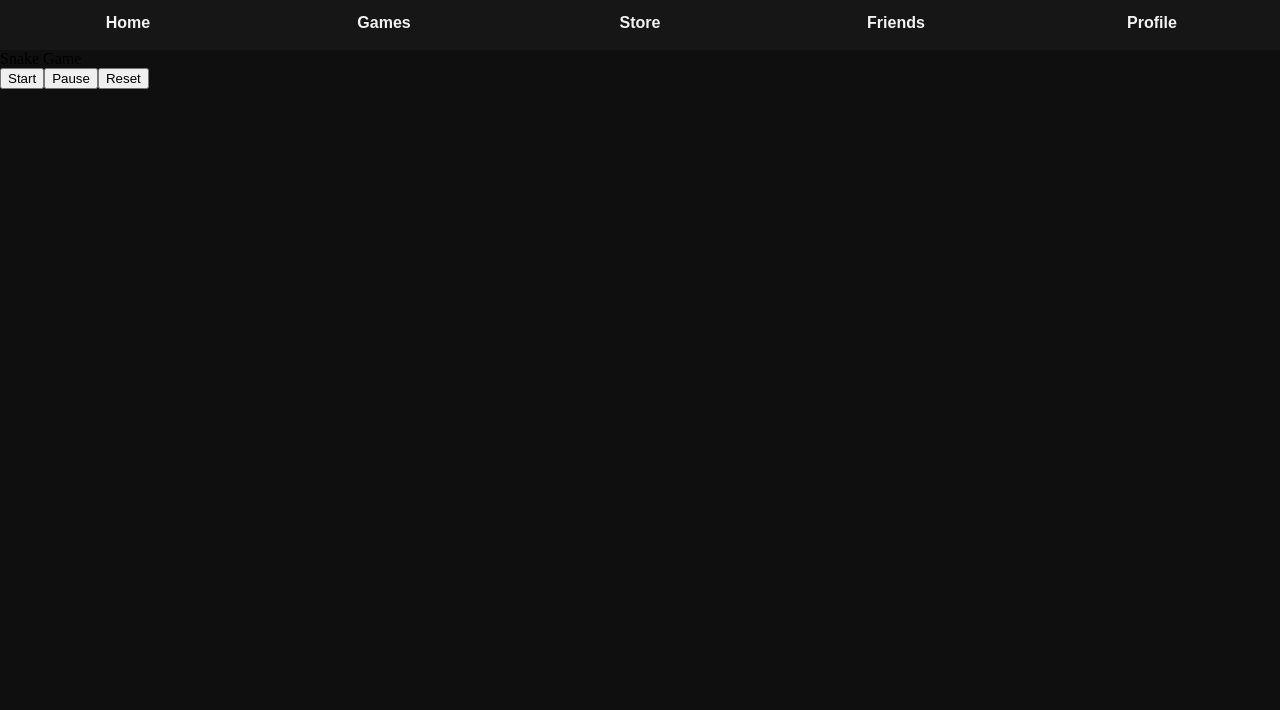
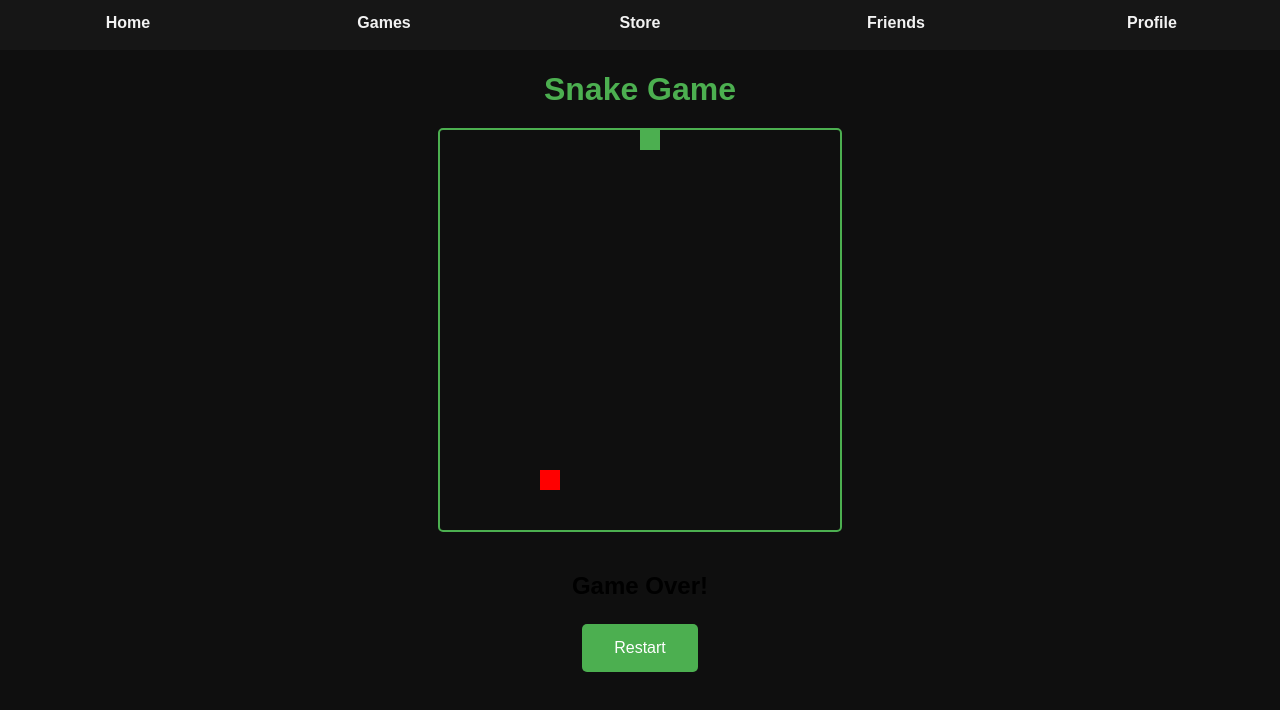
Before and after one commit to TylerM1011/planeta, a Next.js app: page /games/snake-game in a window 1280 px wide. Both pictures are taken after a click on the button "Start". Shown: the top 710 px of the page. Built offline with nearby package versions, Linux system fonts and the light colour scheme.

Commit message:
Made snake game

```diff
--- a/src/app/games/snake-game/page.js
+++ b/src/app/games/snake-game/page.js
@@ -1,16 +1,11 @@
 "use client";
-import { useState, useEffect } from "react";
+import React from "react";
+import SnakeGame from "/src/components/SnakeGame.js";
 
-export default function SnakeGame() {
+export default function Home() {
   return (
     <div>
-      {" "}
-      Snake Game
-      <div>
-        <button>Start</button>
-        <button>Pause</button>
-        <button>Reset</button>
-      </div>
+      <SnakeGame />
     </div>
   );
 }
--- /dev/null
+++ b/src/components/SnakeGame.js
@@ -0,0 +1,135 @@
+import React, { useState, useEffect, useRef } from "react";
+import styles from "./SnakeGame.module.css";
+
+const CANVAS_SIZE = 400;
+const SNAKE_SIZE = 20;
+const GAME_SPEED = 100;
+
+const SnakeGame = () => {
+  const canvasRef = useRef(null);
+  const [snake, setSnake] = useState([{ x: 200, y: 200 }]);
+  const [food, setFood] = useState({ x: 0, y: 0 });
+  const [dir, setDir] = useState({ x: 0, y: -SNAKE_SIZE });
+  const [gameOver, setGameOver] = useState(false);
+  const [startGame, setstartGame] = useState(false);
+
+  useEffect(() => {
+    const handleKeyPress = (e) => {
+      switch (e.key) {
+        case "ArrowUp":
+          setDir({ x: 0, y: -SNAKE_SIZE });
+          break;
+        case "ArrowDown":
+          setDir({ x: 0, y: SNAKE_SIZE });
+          break;
+        case "ArrowLeft":
+          setDir({ x: -SNAKE_SIZE, y: 0 });
+          break;
+        case "ArrowRight":
+          setDir({ x: SNAKE_SIZE, y: 0 });
+          break;
+      }
+    };
+
+    window.addEventListener("keydown", handleKeyPress);
+    return () => {
+      window.removeEventListener("keydown", handleKeyPress);
+    };
+  }, []);
+
+  useEffect(() => {
+    const context = canvasRef.current.getContext("2d");
+    context.setTransform(1, 0, 0, 1, 0, 0);
+    context.clearRect(0, 0, CANVAS_SIZE, CANVAS_SIZE);
+    context.fillStyle = "#4CAF50";
+    snake.forEach(({ x, y }) => context.fillRect(x, y, SNAKE_SIZE, SNAKE_SIZE));
+    context.fillStyle = "#FF0000";
+    context.fillRect(food.x, food.y, SNAKE_SIZE, SNAKE_SIZE);
+  }, [snake, food]);
+
+  useEffect(() => {
+    if (gameOver || !startGame) return;
+
+    const moveSnake = () => {
+      const newSnake = [...snake];
+      const newHead = { x: newSnake[0].x + dir.x, y: newSnake[0].y + dir.y };
+
+      console.log(newHead, newSnake);
+      if (
+        newHead.x < 0 ||
+        newHead.x >= CANVAS_SIZE ||
+        newHead.y < 0 ||
+        newHead.y >= CANVAS_SIZE ||
+        newSnake.some(
+          (segment) => segment.x === newHead.x && segment.y === newHead.y
+        )
+      ) {
+        setGameOver(true);
+        return;
+      }
+
+      newSnake.unshift(newHead);
+
+      if (newHead.x === food.x && newHead.y === food.y) {
+        setFood({
+          x:
+            Math.floor(Math.random() * (CANVAS_SIZE / SNAKE_SIZE)) * SNAKE_SIZE,
+          y:
+            Math.floor(Math.random() * (CANVAS_SIZE / SNAKE_SIZE)) * SNAKE_SIZE,
+        });
+      } else {
+        newSnake.pop();
+      }
+
+      setSnake(newSnake);
+    };
+
+    const gameLoop = setInterval(moveSnake, GAME_SPEED);
+
+    return () => clearInterval(gameLoop);
+  }, [snake, food, dir, gameOver]);
+
+  const restartGame = () => {
+    setSnake([{ x: 200, y: 200 }]);
+    setFood({
+      x: Math.floor(Math.random() * (CANVAS_SIZE / SNAKE_SIZE)) * SNAKE_SIZE,
+      y: Math.floor(Math.random() * (CANVAS_SIZE / SNAKE_SIZE)) * SNAKE_SIZE,
+    });
+    setDir({ x: 0, y: -SNAKE_SIZE });
+    setGameOver(false);
+  };
+
+  return (
+    <div className={styles.container}>
+      <h1 className={styles.title}>Snake Game</h1>
+      {!startGame && (
+        <button
+          onClick={() => {
+            setstartGame(true);
+            restartGame();
+          }}
+          className={styles.button}
+        >
+          Start
+        </button>
+      )}
+      <canvas
+        ref={canvasRef}
+        width={CANVAS_SIZE}
+        height={CANVAS_SIZE}
+        className={styles.canvas}
+      />
+
+      {gameOver && (
+        <div className={styles.gameOver}>
+          <h2>Game Over!</h2>
+          <button onClick={restartGame} className={styles.button}>
+            Restart
+          </button>
+        </div>
+      )}
+    </div>
+  );
+};
+
+export default SnakeGame;
--- /dev/null
+++ b/src/components/SnakeGame.module.css
@@ -0,0 +1,40 @@
+.container {
+  display: flex;
+  flex-direction: column;
+  align-items: center;
+  font-family: Arial, sans-serif;
+}
+
+.title {
+  color: #4caf50;
+  margin-bottom: 20px;
+}
+
+.canvas {
+  border: 2px solid #4caf50;
+  border-radius: 5px;
+}
+
+.gameOver {
+  margin-top: 20px;
+  text-align: center;
+}
+
+.button {
+  background-color: #4caf50;
+  border: none;
+  color: white;
+  padding: 15px 32px;
+  text-align: center;
+  text-decoration: none;
+  display: inline-block;
+  font-size: 16px;
+  margin: 4px 2px;
+  cursor: pointer;
+  border-radius: 5px;
+  transition: background-color 0.3s;
+}
+
+.button:hover {
+  background-color: #45a049;
+}
```
